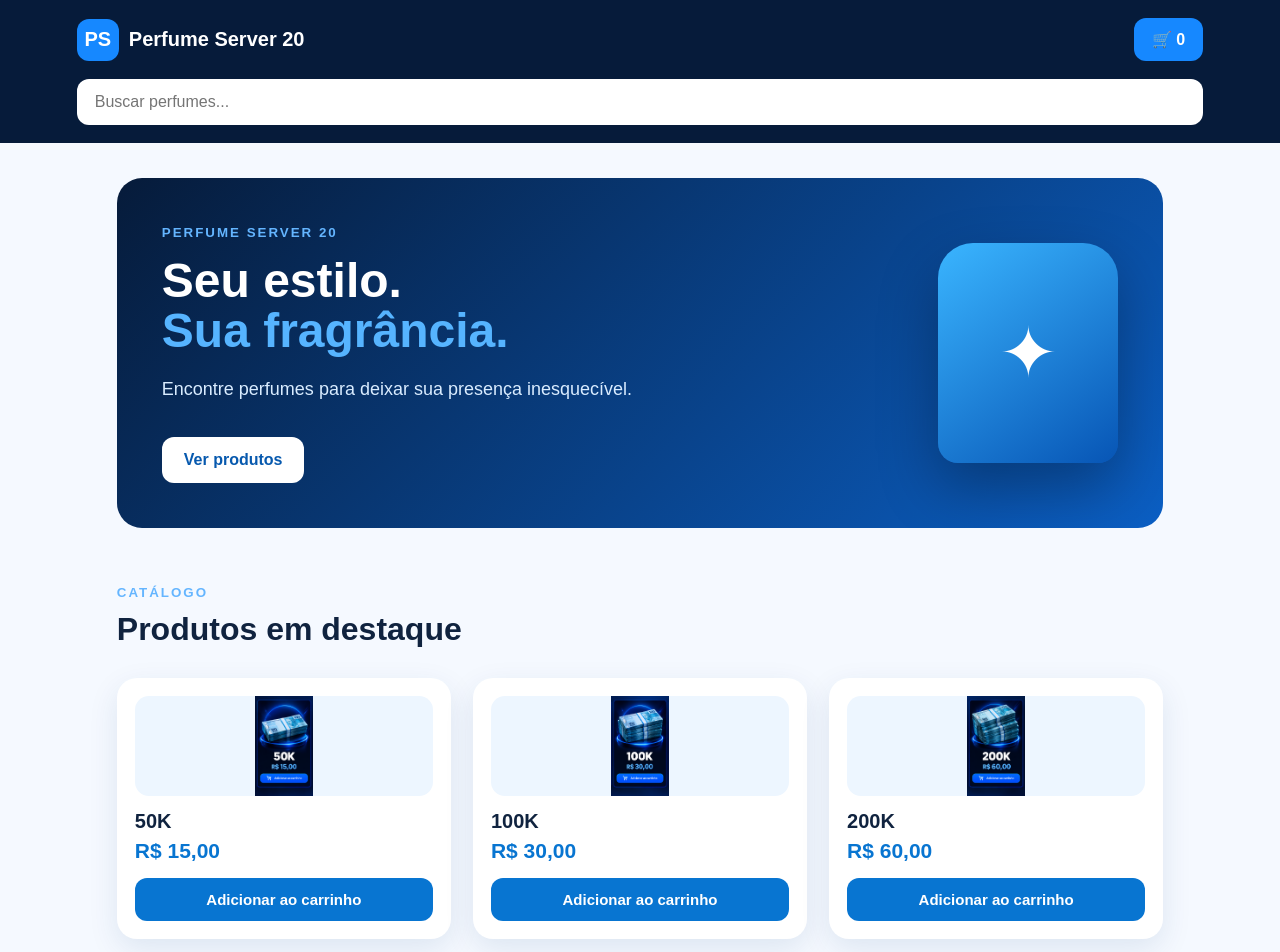
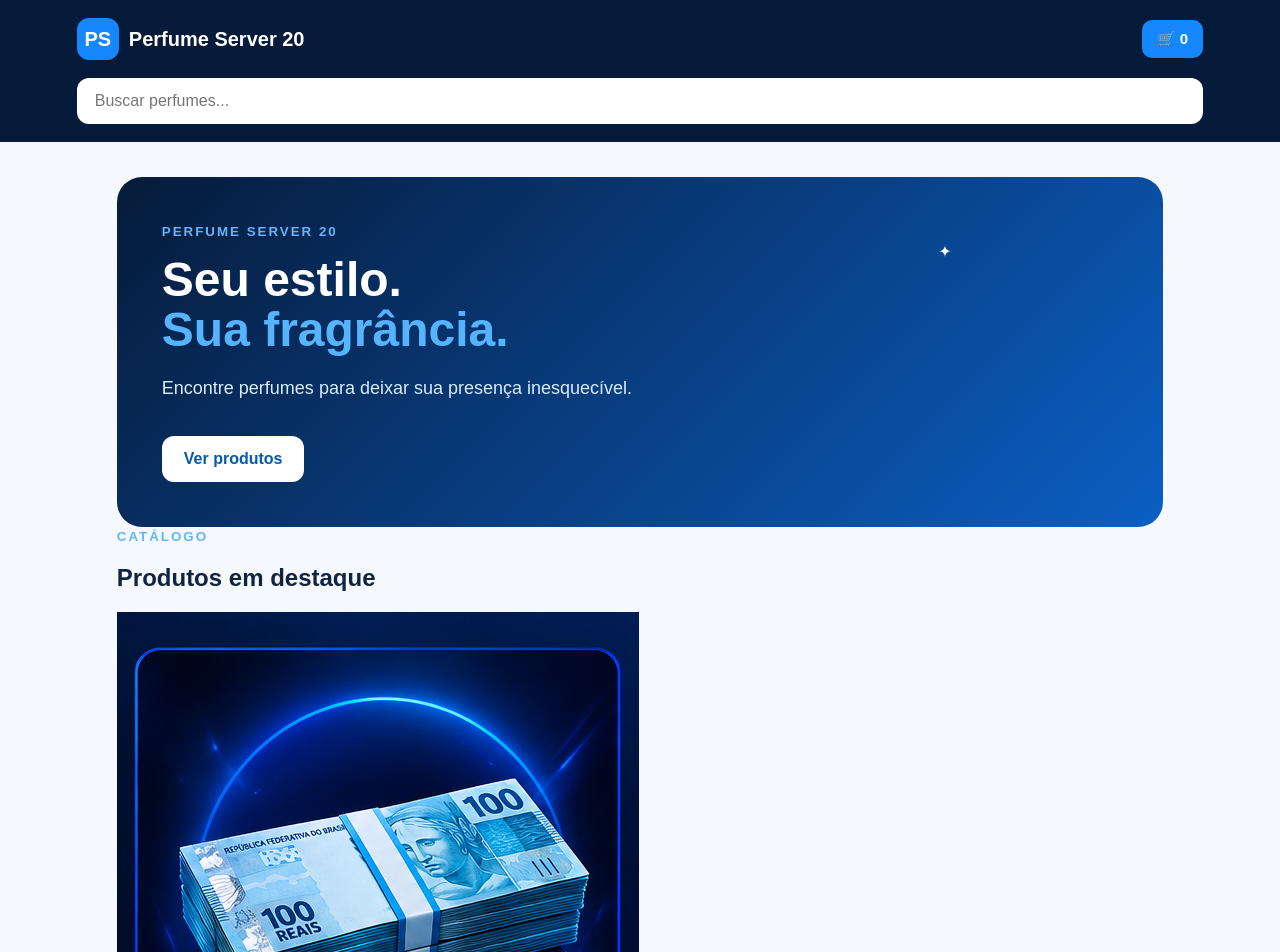
Before and after one commit to perfumeserv20/Perfume-server-20, a website: page public/index.html in a window 1280 px wide. Shown: the top 952 px of the page. Drawn offline with Linux system fonts and the light colour scheme.

Commit message:
Update style.css

```diff
--- a/public/style.css
+++ b/public/style.css
@@ -48,10 +48,10 @@ header {
   border: 0;
   background: #1688ff;
   color: white;
-  padding: 12px 18px;
-  border-radius: 12px;
+  padding: 10px 15px;
+  border-radius: 10px;
   cursor: pointer;
-  font-size: 16px;
+  font-size: 15px;
 }
 
 .search {
@@ -126,123 +126,4 @@ main {
 .bottle {
   width: 180px;
   height: 220px;
-  border-radius: 35px 35px 20px 20px;
-  background: linear-gradient(145deg, #3ab5ff, #0755b5);
-  display: flex;
-  align-items: center;
-  justify-content: center;
-  font-size: 70px;
-  box-shadow: 0 25px 60px rgba(0, 0, 0, .3);
-}
-
-#produtos {
-  margin-top: 55px;
-}
-
-#produtos h2 {
-  font-size: 32px;
-  margin: 10px 0 30px;
-}
-
-.products {
-  display: grid;
-  grid-template-columns: repeat(3, 1fr);
-  gap: 22px;
-}
-
-.card {
-  background: white;
-  border-radius: 20px;
-  padding: 18px;
-  box-shadow: 0 10px 30px rgba(10, 60, 120, .10);
-  overflow: hidden;
-}
-
-.product-image {
-  width: 100%;
-  height: 100px;
-  border-radius: 14px;
-  background: #edf6ff;
-  display: flex;
-  align-items: center;
-  justify-content: center;
-  overflow: hidden;
-}
-
-.product-image img {
-  width: 100%;
-  height: 100%;
-  object-fit: contain;
-  display: block;
-}
-
-.card h3 {
-  margin: 14px 0 6px;
-  font-size: 20px;
-}
-
-.price {
-  color: #0875d1;
-  font-size: 21px;
-  font-weight: bold;
-  margin: 0 0 15px;
-}
-
-.add-button {
-  width: 100%;
-  border: 0;
-  background: #0875d1;
-  color: white;
-  padding: 13px;
-  border-radius: 12px;
-  cursor: pointer;
-  font-size: 15px;
-  font-weight: bold;
-}
-
-.add-button:hover {
-  background: #075aa5;
-}
-
-#overlay {
-  position: fixed;
-  inset: 0;
-  background: rgba(0, 0, 0, .45);
-  opacity: 0;
-  visibility: hidden;
-  transition: .2s;
-  z-index: 20;
-}
-
-#overlay.active {
-  opacity: 1;
-  visibility: visible;
-}
-
-#cart {
-  position: fixed;
-  right: -420px;
-  top: 0;
-  width: 400px;
-  max-width: 90%;
-  height: 100vh;
-  background: white;
-  z-index: 30;
-  transition: .3s;
-  display: flex;
-  flex-direction: column;
-}
-
-#cart.active {
-  right: 0;
-}
-
-.cart-header {
-  padding: 20px;
-  display: flex;
-  justify-content: space-between;
-  align-items: center;
-  border-bottom: 1px solid #ddd;
-}
-
-.cart-header h2 {
+  border-radius: 35px 35px 20
```
